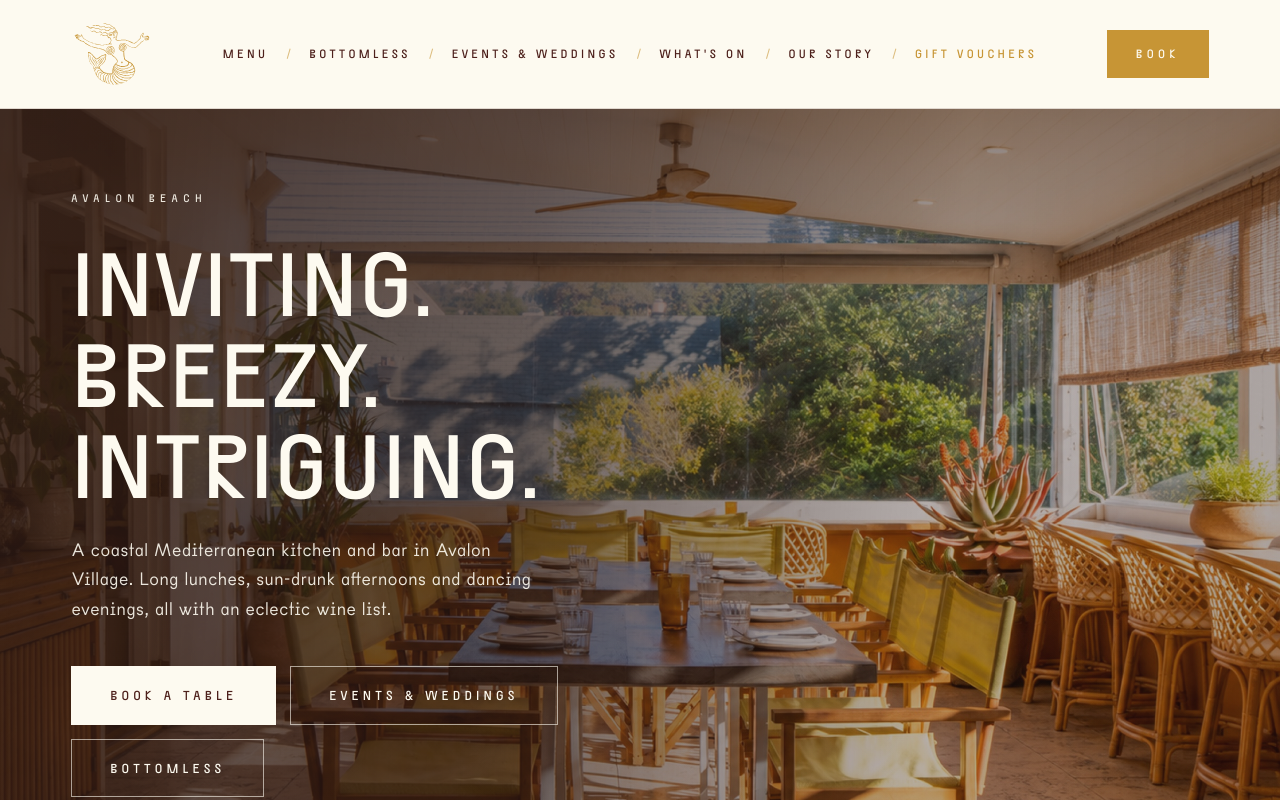
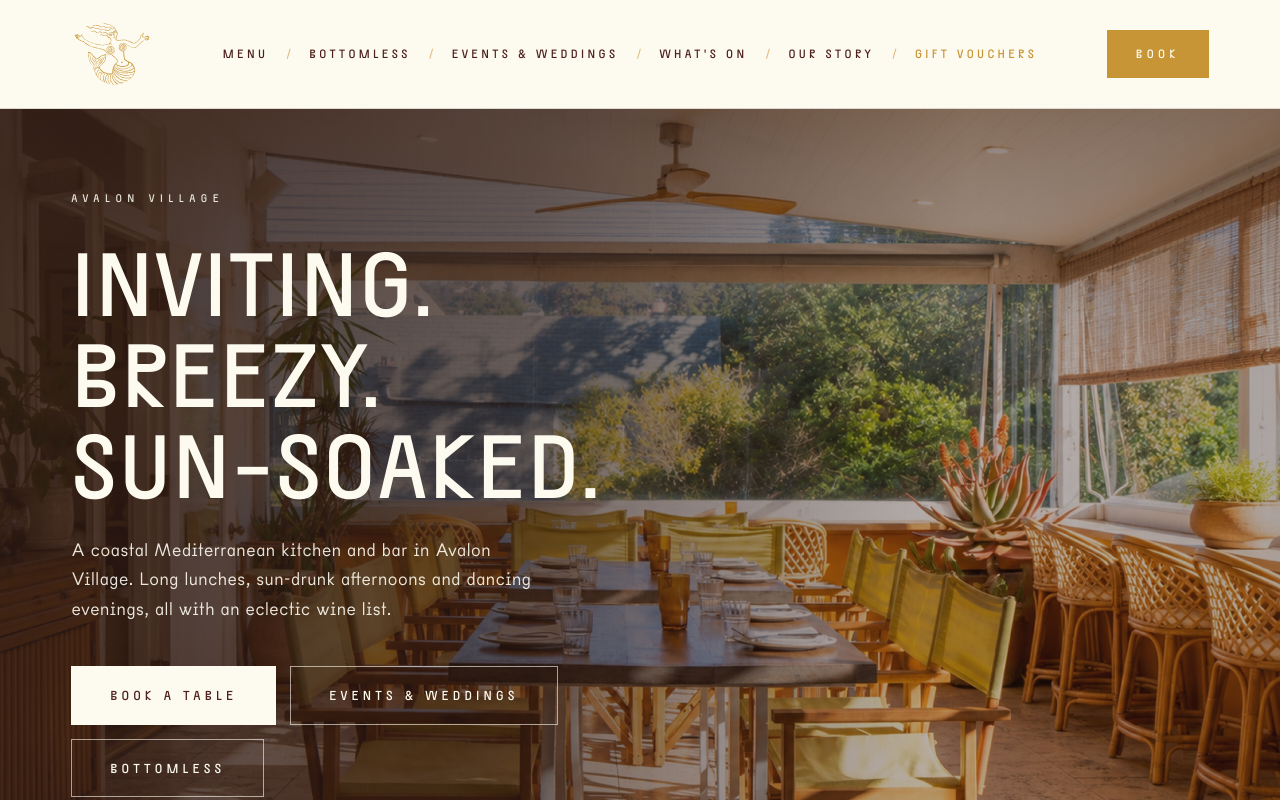
Before and after one commit to seammedia/bar-elvina, a Next.js app: page / in a window 1280 px wide. Shown: the top 800 px of the page. Built offline with nearby package versions, Linux system fonts and the light colour scheme.

Commit message:
Update Elvina brand wording

```diff
--- a/src/app/about/page.tsx
+++ b/src/app/about/page.tsx
@@ -8,7 +8,7 @@ import { BOOKING_URL } from "@/lib/config";
 export const metadata: Metadata = {
   title: "Our Story — Elvina",
   description:
-    "Elvina is a neighbourhood restaurant and bar in Avalon Beach, inspired by the relaxed spirit of the coastal Mediterranean.",
+    "Elvina is a neighbourhood restaurant and bar in Avalon Village, inspired by the relaxed spirit of the coastal Mediterranean.",
 };
 
 const values = [
@@ -51,7 +51,7 @@ export default function AboutPage() {
             <div className="about-copy">
               <span className="eyebrow">The Story</span>
               <p>
-                Nestled in the heart of Avalon Beach, Elvina is a neighbourhood
+                Nestled in the heart of Avalon Village, Elvina is a neighbourhood
                 restaurant and bar inspired by the relaxed spirit of the coastal
                 Mediterranean.
               </p>
--- a/src/app/contact/page.tsx
+++ b/src/app/contact/page.tsx
@@ -9,7 +9,7 @@ import { BOOKING_URL } from "@/lib/config";
 export const metadata: Metadata = {
   title: "Visit — Elvina",
   description:
-    "Find Elvina in Avalon Beach. Hours, location, and how to get in touch.",
+    "Find Elvina in Avalon Village. Hours, location, and how to get in touch.",
 };
 
 export default function ContactPage() {
--- a/src/app/functions/page.tsx
+++ b/src/app/functions/page.tsx
@@ -9,7 +9,7 @@ import { ROOMS, BUSINESS } from "@/lib/config";
 export const metadata: Metadata = {
   title: "Events & Weddings — Elvina",
   description:
-    "Weddings, private celebrations, corporate events and long lunches at Elvina, in Avalon Beach. Five distinct spaces, all yours.",
+    "Weddings, private celebrations, corporate events and long lunches at Elvina, in Avalon Village. Five distinct spaces, all yours.",
 };
 
 const occasions = [
@@ -24,7 +24,7 @@ export default function FunctionsPage() {
       <Nav />
       <PageHeader
         eyebrow="Events & Weddings"
-        title="Celebrate with us in Avalon Beach."
+        title="Celebrate with us in Avalon Village."
         description="From weddings and private celebrations to corporate events and long lunches, Elvina has a space to match the occasion. Five distinct areas, all yours."
       />
 
--- a/src/app/layout.tsx
+++ b/src/app/layout.tsx
@@ -3,13 +3,13 @@ import "./globals.css";
 
 export const metadata: Metadata = {
   metadataBase: new URL("https://elvina.com.au"),
-  title: "Elvina — Avalon Beach",
+  title: "Elvina — Avalon Village",
   description:
-    "A neighbourhood kitchen and bar in Avalon Beach. Coastal Mediterranean in feel. Inviting. Breezy. Intriguing.",
+    "A neighbourhood kitchen and bar in Avalon Village. Coastal Mediterranean in feel. Inviting. Breezy. Sun-soaked.",
   openGraph: {
-    title: "Elvina — Avalon Beach",
+    title: "Elvina — Avalon Village",
     description:
-      "Coastal Mediterranean in feel. Inviting. Breezy. Intriguing.",
+      "Coastal Mediterranean in feel. Inviting. Breezy. Sun-soaked.",
     url: "https://elvina.com.au",
     siteName: "Elvina",
     locale: "en_AU",
--- a/src/components/about.tsx
+++ b/src/components/about.tsx
@@ -5,9 +5,9 @@ export function About() {
         <div className="about-grid">
           <div className="about-copy">
             <span className="eyebrow">A True Local</span>
-            <h2>Coastal Mediterranean, in Avalon Beach.</h2>
+            <h2>Coastal Mediterranean, in Avalon Village.</h2>
             <p>
-              Elvina sits perched above Avalon Beach, looking out toward the
+              Elvina sits in Avalon Village, looking out toward the
               main street. Inside, an eclectic list of wine, plates pulled from
               the coastal Mediterranean, and a warmth that makes the afternoon
               disappear.
@@ -18,7 +18,7 @@ export function About() {
             <a href="/about" className="link-tan">Our story.</a>
           </div>
           <div className="about-photo">
-            <img src="/images/room-foyer.jpg" alt="The dining room at Elvina, Avalon Beach" />
+            <img src="/images/room-foyer.jpg" alt="The dining room at Elvina, Avalon Village" />
           </div>
         </div>
       </div>
--- a/src/components/footer.tsx
+++ b/src/components/footer.tsx
@@ -11,8 +11,8 @@ export function Footer() {
               <img src="/logos/elvina-mermaid-white.svg" alt="Elvina" className="nav-logo" />
             </a>
             <p>
-              A coastal Mediterranean bar and kitchen in Avalon Beach.
-              Inviting. Breezy. Intriguing.
+              A coastal Mediterranean bar and kitchen in Avalon Village.
+              Inviting. Breezy. Sun-soaked.
             </p>
             <div className="foot-social">
               <a
@@ -62,7 +62,7 @@ export function Footer() {
         </div>
         <div className="foot-bottom">
           <div>© 2026 Elvina. All rights reserved.</div>
-          <div>Avalon Beach, NSW</div>
+          <div>Avalon Village, NSW</div>
         </div>
       </div>
     </footer>
--- a/src/components/hero.tsx
+++ b/src/components/hero.tsx
@@ -4,13 +4,13 @@ export function Hero() {
   return (
     <section className="hero">
       <div className="hero-bg">
-        <img src="/images/hero-terrace.jpg" alt="The sunlit terrace at Elvina, Avalon Beach" />
+        <img src="/images/hero-terrace.jpg" alt="The sunlit terrace at Elvina, Avalon Village" />
       </div>
       <div className="hero-inner">
         <div className="container">
           <div className="hero-content">
-            <span className="eyebrow hero-eyebrow">Avalon Beach</span>
-            <h1>Inviting.<br />Breezy.<br />Intriguing.</h1>
+            <span className="eyebrow hero-eyebrow">Avalon Village</span>
+            <h1>Inviting.<br />Breezy.<br />Sun-soaked.</h1>
             <p>
               A coastal Mediterranean kitchen and bar in Avalon Village. Long
               lunches, sun-drunk afternoons and dancing evenings, all with an
--- a/src/components/visit.tsx
+++ b/src/components/visit.tsx
@@ -8,7 +8,7 @@ export function Visit() {
         <div className="visit-grid">
           <div className="visit-info">
             <span className="eyebrow">Find Us</span>
-            <h2>Visit us in Avalon Beach.</h2>
+            <h2>Visit us in Avalon Village.</h2>
             <div className="visit-rows">
               <div className="visit-row">
                 <span className="icon"><IconPin /></span>
```
